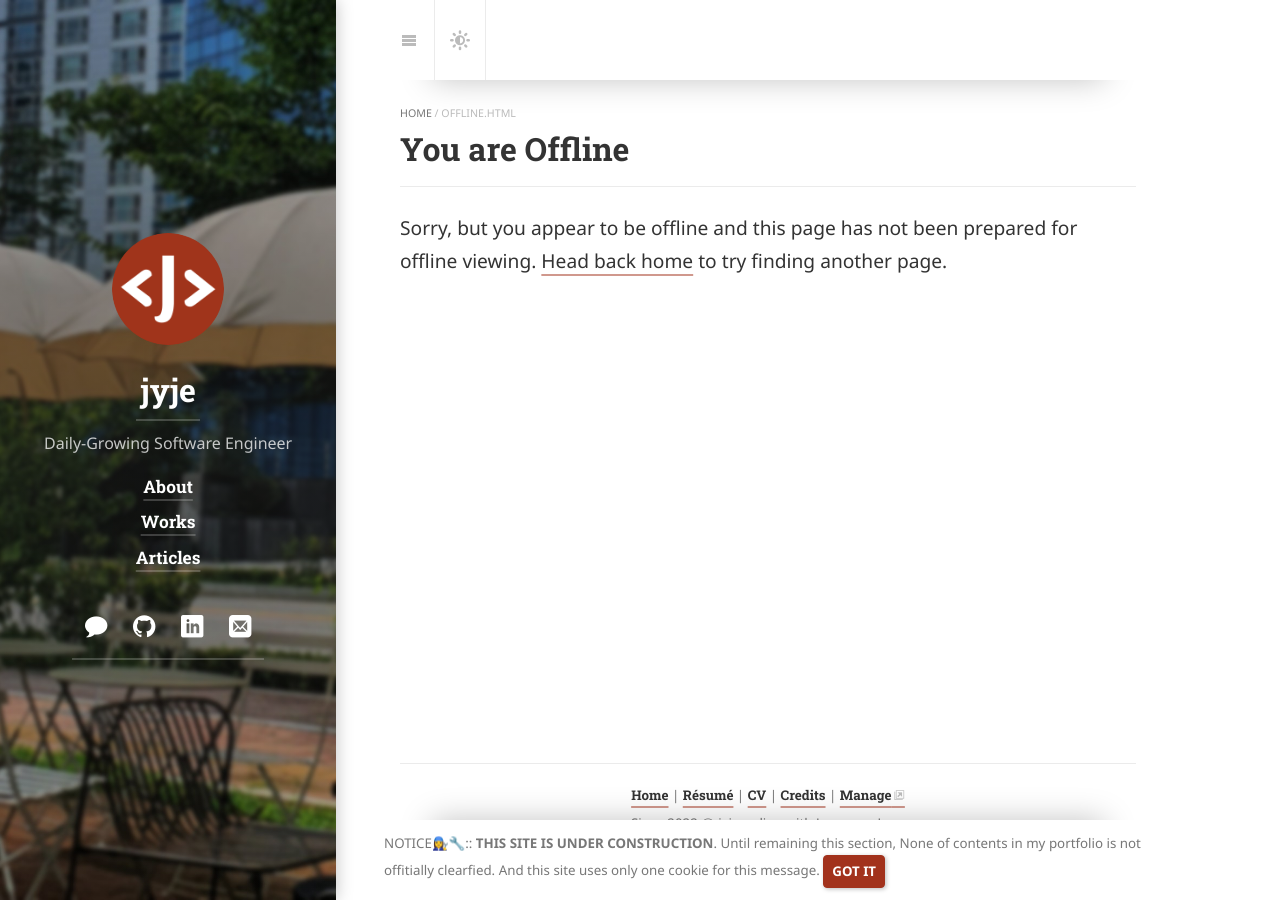
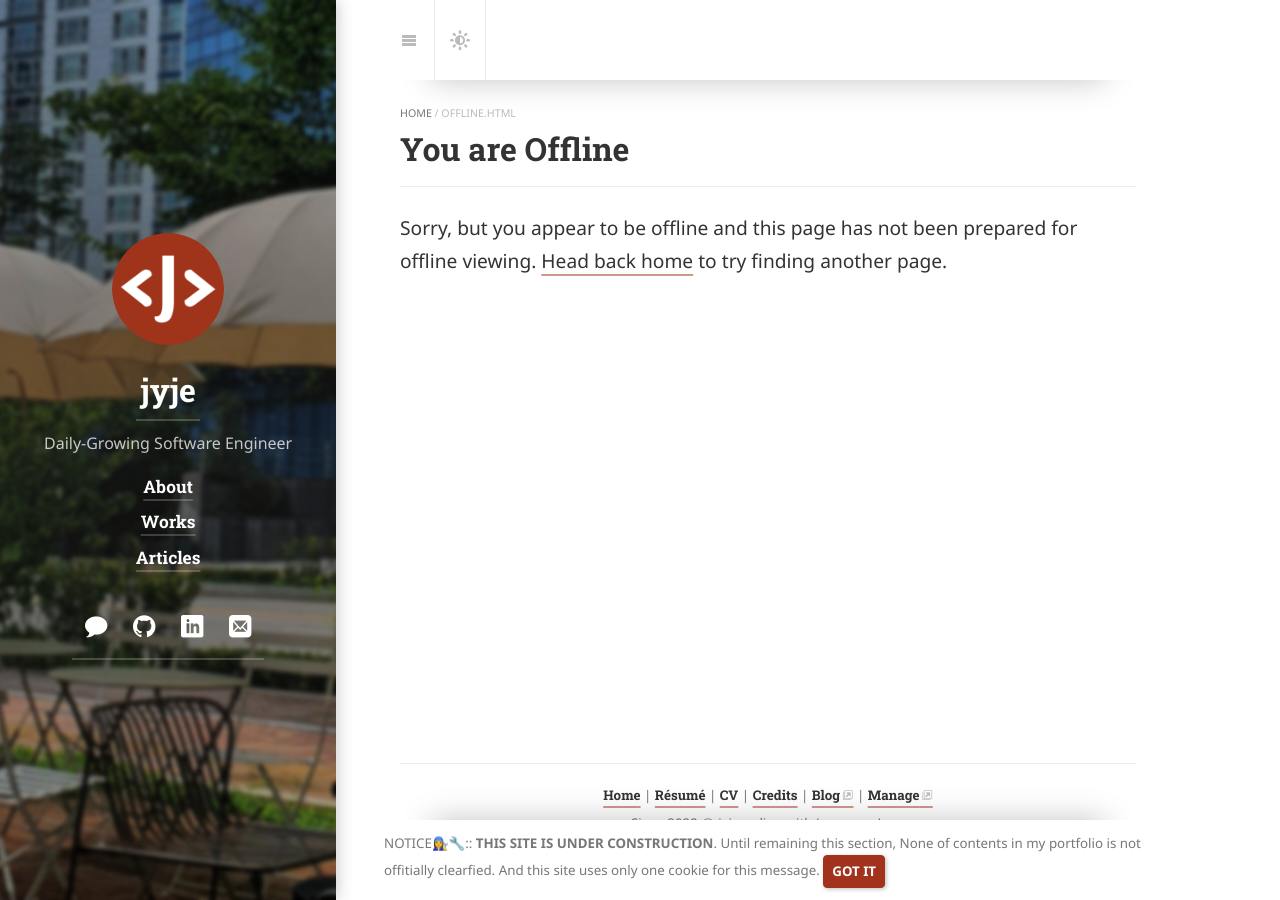
Before and after one commit to jyje/portfolio, a Jekyll site: the page built from offline.md, in a window 1280 px wide. Built offline with Jekyll 4.4.1, drawn with Linux system fonts in a browser that asks for light colours; cached includes are drawn as plain includes; nearby versions of some CDN libraries; some web fonts are replaced; library files that are not in the unit come from our copies.

Commit message:
edit: _config.yml: add footer blog

```diff
--- a/_config.yml
+++ b/_config.yml
@@ -59,6 +59,8 @@ legal:
     url:               /about/cv/
   - title:             Credits
     url:               /credits/
+  - title:             Blog
+    url:               https://blog.jyje.online
   - title:             Manage
     url:               https://github.com/jyje/jyje.online
 
```
